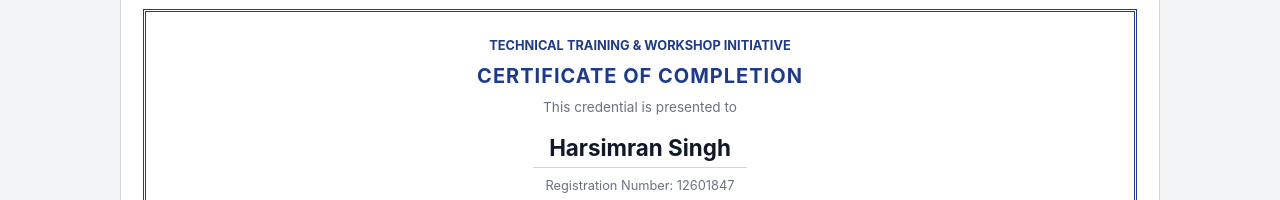
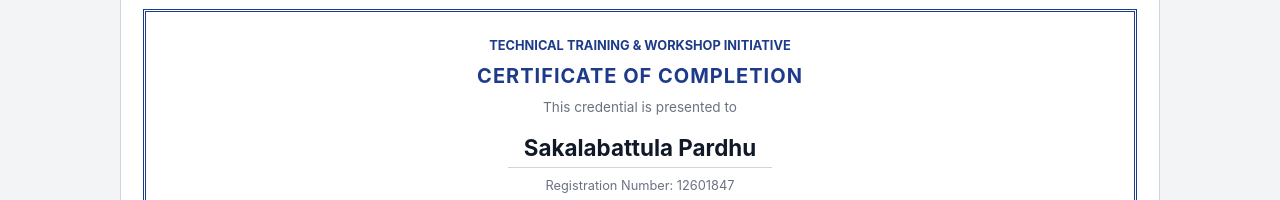
Before and after one commit to HarsimranSingh-dev/workshop-management-system, a plain HTML site: page index.html in a window 1280 px wide. Shown: the part 2860-3060 px from the top of the page. Drawn offline with Linux system fonts and the light colour scheme.

Commit message:
Update student name on certificate

```diff
--- a/index.html
+++ b/index.html
@@ -426,7 +426,7 @@
         <h3>Certificate of Completion</h3>
         <p style="font-size: 0.85rem; color: var(--text-muted); margin: 6px 0;">This credential is presented to</p>
 
-        <div class="cert-student">Harsimran Singh</div>
+        <div class="cert-student">Sakalabattula Pardhu</div>
         <p style="font-size: 0.8rem; color: var(--text-muted); margin-bottom: 8px;">Registration Number: 12601847</p>
 
         <p class="cert-text">
```
